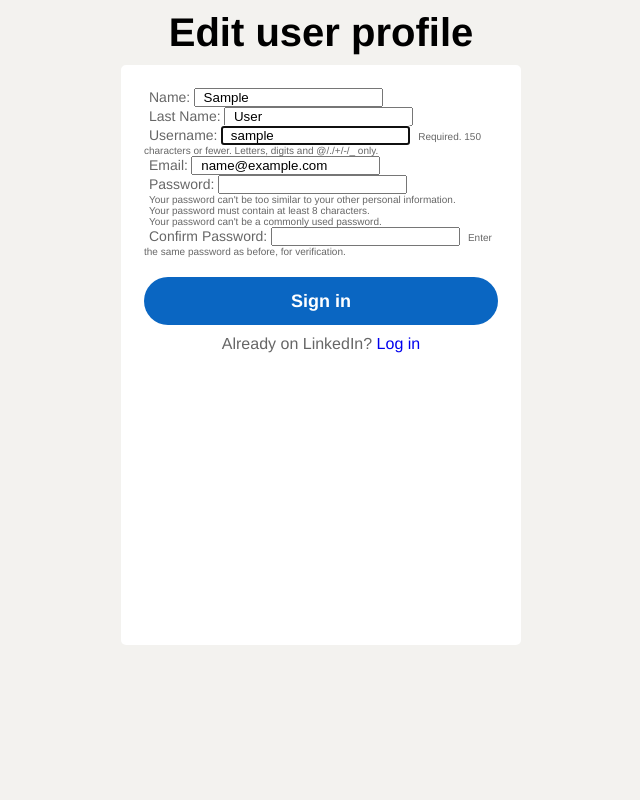
After one commit to yabluko/Robak.LNU.Job-Portal, a Django app: page /update_user in a window 1280 px wide. The commit adds this page. Shown: the whole page, without its empty margins (319-959 px from the left). Run offline with Django 4.2, Linux system fonts and the light colour scheme; the visitor is signed in with stand-in values (Sample User, id 1); data comes from the database, SQL or seed files in the repository.

Commit message:
added feature

```diff
--- a/registrationapp/urls.py
+++ b/registrationapp/urls.py
@@ -9,4 +9,5 @@ urlpatterns = [
     path('home1', views.home, name="home"),
     path('profile/<int:pk>', views.profile, name="profile"),
     path('logout', views.logout_user, name="logout"),
+    path('update_user', views.update_user, name='update_user'),
 ]
--- a/registrationapp/views.py
+++ b/registrationapp/views.py
@@ -3,6 +3,7 @@ from django.contrib import messages
 from django.contrib.auth import authenticate, login, logout
 from .models import Profile, Post
 from .forms import PostForm,SignUpForm
+from django.contrib.auth.models import User
 # Create your views here.
 
 def main(request):
@@ -98,5 +99,19 @@ def home(request):
     return render(request, 'home-page.html',{'posts': posts, 'username':username})
 
 
+def update_user(request):
+    if request.user.is_authenticated:
+        current_user = User.objects.get(id=request.user.id)
+        form = SignUpForm(request.POST or None, instance=current_user)
+        if form.is_valid():
+            form.save()
+            login(request, current_user)
+            redirect(request, 'profile')
+        return render(request, 'update-user.html',{'form':form})
+
+    else:
+        messages.success(request, "Your must be log in!")
+        return redirect('main')
+
 # def profile(request):
 #     return render(request, 'profile-page.html')
--- /dev/null
+++ b/static/css/update-user.css
@@ -0,0 +1,140 @@
+* {
+    margin: 0;
+    padding: 0;
+    box-sizing: border-box;
+    text-decoration: none;
+    list-style: none;
+}
+
+body{
+    font-family: 'AvenirNext', Avenir, 'Helvetica Neue', Helvetica, Arial, sans-serif;
+    font-size: 20px;
+    background-color:#f3f2ef;
+}
+
+h1{
+    margin-block-start: 0em;
+    margin-block-end: 0em;
+}
+
+p{
+    font-size: 12px;
+}
+
+.logophoto{
+    width: 135px;
+    height: 33.75px;
+}
+
+.maincontainer{
+    overflow: hidden;
+    width:1128px ;
+    height: 850px;
+    margin: 0 auto;
+}
+
+.header{
+    margin: 24px 0px 0px 0px ;
+}
+
+.maintitle{
+    text-align: center;
+    padding: 24px;
+}
+
+.mainform{
+    width: 400px;
+    height: 580px;
+    margin: 0 auto;
+    background-color: #fff;
+    border-radius: 5px;
+    display: flex;
+
+    padding: 23px 23px 0px 23px ;
+    flex-direction: column;
+    color: rgba(0,0,0,0.6);
+}
+
+
+
+.registrationforminput{
+    width: 352px;
+    height: 32px;
+    margin-bottom: 5px;
+}
+
+input[type="password"]{
+    padding-left: 8px;
+}
+
+
+input[type="text"]{
+    padding-left: 8px;
+}
+
+.registrationformbutton{
+    margin: 20px 0px 0px 0px ;
+    height: 48px;
+    border-radius: 24px;
+    background-color: #0a66c2;
+    color: white;
+    font-family:'AvenirNext', Avenir, 'Helvetica Neue', Helvetica, Arial, sans-serif;
+    font-size: 18px;
+    font-weight: 600;
+    text-decoration: none;
+    cursor: pointer;
+    display: inline-block;
+    border: none;
+}
+
+.registrationformbutton:hover{
+    background-color:#004182 ;
+}
+
+.formcontent{
+    text-align: center;
+    margin: 10px 0px 0px 0px ;
+    font-size: 16px;
+}
+
+.formhref{
+    color: #0a66c2;
+}
+
+.form-text{
+    margin-left: 5px;
+}
+
+.form-text-li{
+    margin-left: 5px;
+}
+
+.bootomfooter{
+    width: 100%;
+    height: 56px;
+    background-color: #fff;
+    display: flex;
+    justify-content: center;
+    align-items: center;
+}
+
+.mainform label{
+    font-size: 16px;
+    margin: 5px 0px 0px 5px ;
+    font-size: 14px;
+}
+
+.main__form p{
+    margin-bottom: 5px;
+}
+
+.form-text-li{
+    font-size: 10px;
+    font-weight: 300;
+}
+
+
+.change-title{
+    text-align: center;
+    margin: 10px;
+}
--- a/templates/profile-user.html
+++ b/templates/profile-user.html
@@ -47,7 +47,7 @@
                 {% if request.user.id == profile.user.id %}
                 <div class="main__profile__edit">
 
-                    <a href="#">
+                    <a href="{% url 'update_user' %}">
                         <svg xmlns="http://www.w3.org/2000/svg" width="24" height="24" fill="currentColor" class="bi bi-pencil" viewBox="0 0 16 16">
                             <path d="M12.146.146a.5.5 0 0 1 .708 0l3 3a.5.5 0 0 1 0 .708l-10 10a.5.5 0 0 1-.168.11l-5 2a.5.5 0 0 1-.65-.65l2-5a.5.5 0 0 1 .11-.168l10-10zM11.207 2.5 13.5 4.793 14.793 3.5 12.5 1.207 11.207 2.5zm1.586 3L10.5 3.207 4 9.707V10h.5a.5.5 0 0 1 .5.5v.5h.5a.5.5 0 0 1 .5.5v.5h.293l6.5-6.5zm-9.761 5.175-.106.106-1.528 3.821 3.821-1.528.106-.106A.5.5 0 0 1 5 12.5V12h-.5a.5.5 0 0 1-.5-.5V11h-.5a.5.5 0 0 1-.468-.325z"/>
                           </svg>
--- /dev/null
+++ b/templates/update-user.html
@@ -0,0 +1,14 @@
+{% block content %}
+{% load static %}
+<link rel="stylesheet" href="{% static 'css/update-user.css'%}">
+
+<h1 class="change-title">Edit user profile</h1>
+<form action="" method="POST" class="mainform">
+    {% csrf_token %}
+    {{ form.as_p }}
+    <button type="submit"  class="registrationformbutton">Sign in</button>
+
+    <p class="formcontent">Already on LinkedIn?<a href="/" class="form__href"> Log in </a></p>
+</form>
+
+{% endblock %}
```
Also changed, not shown: README.md.
